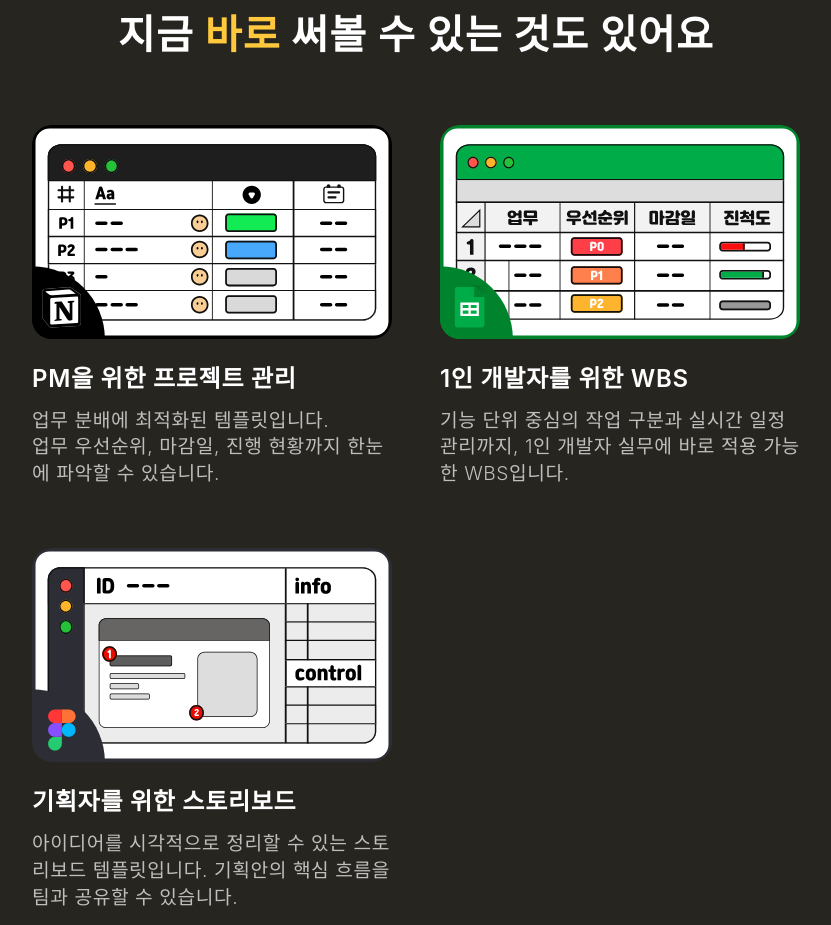
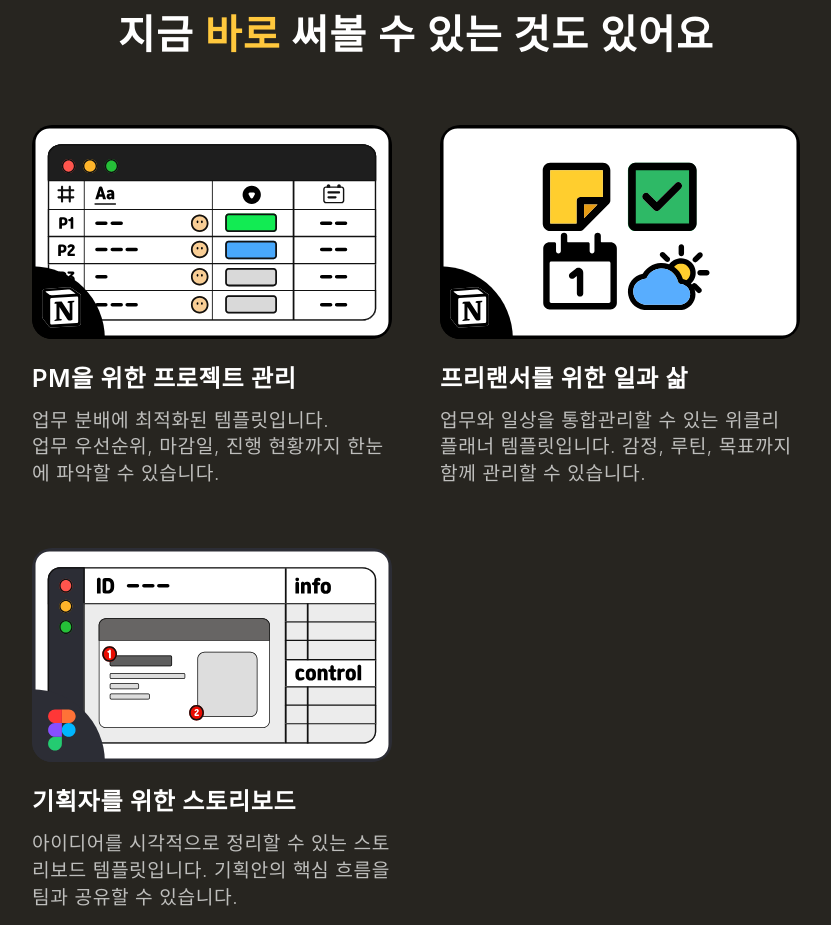
Before and after one commit to nogglee/nogglee, a plain HTML site: page index.html in a window 1280 px wide. Shown: the part 3977-4902 px from the top of the page, without its empty margins (224-1055 px from the left). Drawn offline with nearby package versions, Linux system fonts and the light colour scheme.

Commit message:
feat: 템플릿 5번 추가

```diff
--- a/m/web.css
+++ b/m/web.css
@@ -7,6 +7,10 @@ body {
     background-color: #272520;
     height: 100%;
 	margin: 0;
+}
+a {
+	text-decoration: underline;
+	color: inherit;
 }
 button {
 	cursor: pointer;
--- a/web.mjs
+++ b/web.mjs
@@ -31,7 +31,7 @@ export async function Start()
 		footerSection.appendChild(footerEl);
 	}
 
-	await renderSelectedPreviews(TEMPLATE_DATA, '#preview_template .grid', [1, 2, 3], 'template');
+	await renderSelectedPreviews(TEMPLATE_DATA, '#preview_template .grid', [1, 5, 3], 'template');
 	await renderSelectedPreviews(PORTFOLIO_DATA, '#preview_portfolio .grid', [1, 2, 3, 4, 5, 6], 'portfolio');
 
 	const form = document.getElementById('contact_form');
@@ -154,6 +154,16 @@ const TEMPLATE_DATA = [
 		link: 'https://docs.google.com/spreadsheets/d/1ceGJy4js9K6_IFYVcwGDFlxyX54nE7afUDcxcG7fneg/edit?usp=sharing',
 		video: 'https://www.youtube.com/embed/8jMIBp5q6_I?si=fz4v-QAY492oBt0n',
 		image: '/m/a/t/4.svg'
+	},
+	{
+		id: 5,
+		title: '프리랜서를 위한 일과 삶',
+		description: '업무와 일상을 통합관리할 수 있는 위클리 플래너 템플릿입니다. 감정, 루틴, 목표까지 함께 관리할 수 있습니다.',
+		content: '<i>본 템플릿은 <a href="https://linktr.ee/ohlocy?fbclid=PAQ0xDSwKxJKxleHRuA2FlbQIxMQABp5m1ieHPQU9IL1JYa8aTJ1rhVBFs-VFvrDUkSpzuHmrS4mpiI9dtG0O1ECx9_aem__pWY52q7Yx29pwlwkxTCPg"><b>오롯이 디자인</b></a>과 함께 제작했습니다.</i><br><br><strong>일과 삶, 둘 다 놓치지 않는 위클리 플래너</strong><br>프리랜서 디자이너 로씨의 니즈에서 시작된 이 템플릿은<br>업무와 개인 일정을 한 번에 정리하고 싶은 분들을 위한 맞춤 도구입니다.<br><br><img src="/m/a/t/5-1.png"><strong>장기 목표 메모장</strong><br><ul><li>연간/분기 목표를 자유롭게 작성할 수 있는 공간입니다.</li><li>줄노트, 리스트, 카드 뷰 등 다양한 형태로 관리할 수 있습니다.</li><li>플립시계와 날씨 영역은 원하는 만큼 줄일 수 있습니다.</li></ul><br><img src="/m/a/t/5-2.png"><strong>일과 삶이 분리된 작업 리스트</strong><br><ul><li>업무와 개인 태스크를 나누어 정리할 수 있습니다.</li><li>미완료/완료 항목을 구분하여 해야할 일을 우선적으로 파악할 수 있습니다.</li><li>프로젝트를 태그로 구분할 수 있습니다.</li></ul><strong>주간/월간 캘린더</strong><br><ul><li>드래그 앤 드롭으로 일정 수정 가능합니다.</li><li>이미 완료된 항목들도 완료한 날짜 기준으로 조회할 수 있습니다.</li></ul><br><strong>이런 분께 추천합니다</strong><br><ul><li>할 일뿐 아니라 루틴, 감정, 목표까지 함께 기록하고 싶은 분</li><li>일과 삶을 분리하면서도 한 곳에서 관리하고 싶은 분</li><li>일주일 단위로 리듬을 정비하고 싶은 프리랜서</li></ul>',
+		type: 'plans',
+		link: 'https://www.notion.com/ko/templates/dm',
+		video: '',
+		image: '/m/a/t/5.svg'
 	}
 ];
 
```
Also changed, not shown: m/a/t/5-1.png (added), m/a/t/5-2.png (added), m/a/t/5.svg (added).
